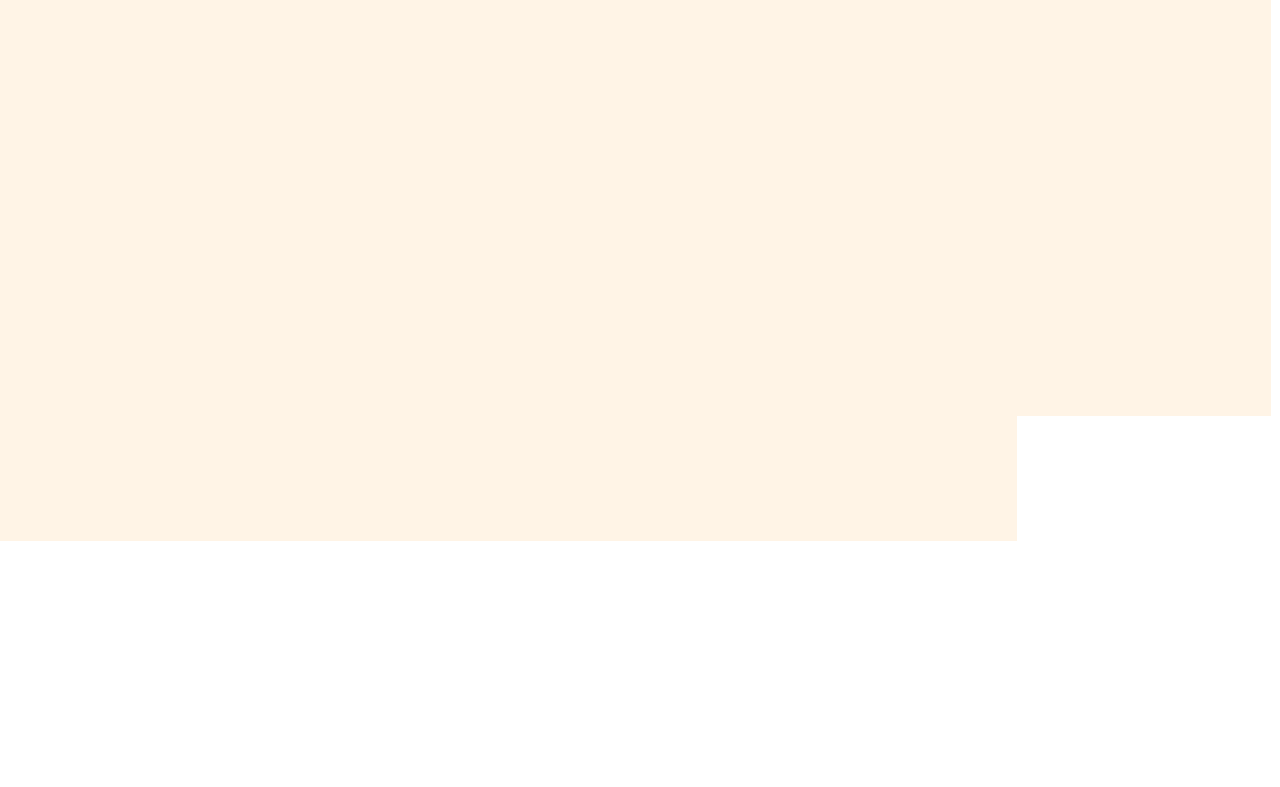
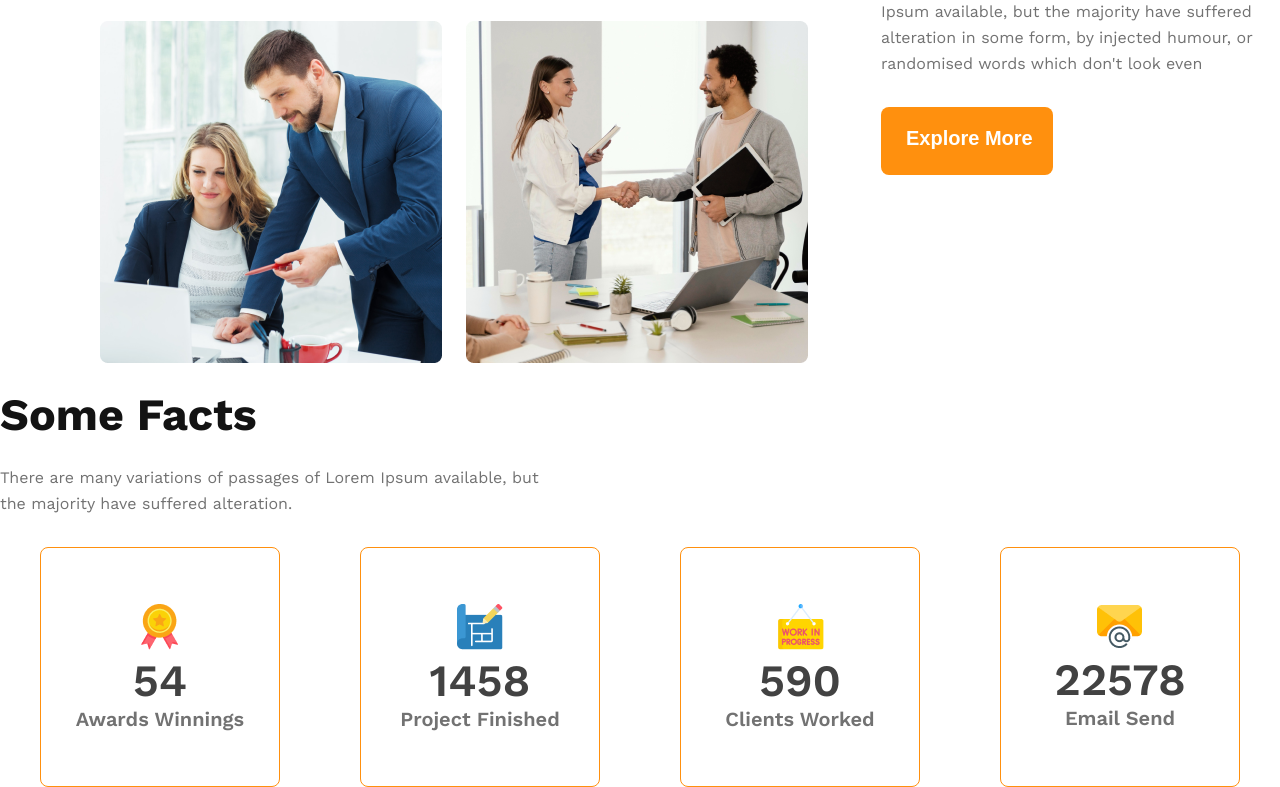
Before and after one commit to altafmahmud-s/g3-architects-website, a plain HTML site: page index.html in a window 1280 px wide. Shown: the part 1617-2404 px from the top of the page. Before the commit the page ends 2158 px from the top, so only its background shows below. Drawn offline with nearby package versions, Linux system fonts and the light colour scheme.

Commit message:
Some facts added

```diff
--- a/index.html
+++ b/index.html
@@ -81,37 +81,53 @@
 <section>
 
     <h3 class="facts">Some Facts</h3>
-    <p class="paragraph">There are many variations of passages of Lorem Ipsum available, but the majority have suffered alteration.</p>
+    <p class="paragraph fact-discription">There are many variations of passages of Lorem Ipsum available, but the majority have suffered alteration.</p>
 
     <div class="facts-container">
-        <!-- div.fact*4>img.fact-icon+h4.fact-number+h5.fact-name -->
+    <!-- div.fact-card*4>img.fact-icon+h4.fact-number+h5.fact-name -->
 
-        <div class="fact">
-            <img src="" alt="" class="fact-icon">
-            <h4 class="fact-number"></h4>
-            <h5 class="fact-name"></h5>
+
+    <div class="fact-card display-flex">
+
+        <div>
+        <img src="./images/icons/ribon.png" alt="" class="fact-icon">
+        <h4 class="fact-number">54</h4>
+        <h5 class="fact-name">Awards Winnings</h5>
+
         </div>
 
-        <div class="fact">
-            <img src="" alt="" class="fact-icon">
-            <h4 class="fact-number"></h4>
-            <h5 class="fact-name"></h5>
+    </div>
+
+    <div class="fact-card display-flex">
+        <div>
+        <img src="./images/icons/projects.png" alt="" class="fact-icon">
+        <h4 class="fact-number">1458</h4>
+        <h5 class="fact-name">Project Finished</h5>
         </div>
 
-        <div class="fact">
-            <img src="" alt="" class="fact-icon">
-            <h4 class="fact-number"></h4>
-            <h5 class="fact-name"></h5>
+    </div>
+
+    <div class="fact-card display-flex">
+
+        <div>
+        <img src="./images/icons/customers.png" alt="" class="fact-icon">
+        <h4 class="fact-number">590</h4>
+        <h5 class="fact-name">Clients Worked</h5>
         </div>
 
-        <div class="fact">
-            <img src="" alt="" class="fact-icon">
-            <h4 class="fact-number"></h4>
-            <h5 class="fact-name"></h5>
+    </div>
+
+     <div class="fact-card display-flex">
+
+        <div>
+        <img src="./images/icons/email.png" alt="" class="fact-icon">
+        <h4 class="fact-number">22578</h4>
+        <h5 class="fact-name">Email Send</h5>
         </div>
 
+    </div>
 
-    </div>
+
 
 </section>
 
--- a/styles/architects.css
+++ b/styles/architects.css
@@ -174,6 +174,47 @@
 
 
 /* Some facts */
+.facts-container{
+    display: grid;
+    grid-template-columns: repeat(4, 1fr);
+    /* gap: 125px; */
+}
+
+.facts{
+    margin-top: 25px;
+    margin-bottom: 24px;
+    font-size: 2.80rem;
+    color: #131313;
+    font-weight: bold;
+}
+
+.fact-discription{
+    max-width: 540px;
+}
+
+.fact-card{
+border: 1px solid #FF900E;
+border-radius: 8px;
+width: 240px;
+height: 240px;
+align-items: center;
+justify-content: center;
+text-align: center;
+margin-left: 40px;
+}
+
+.fact-number{
+    font-size: 2.8rem;
+    color: #424242;
+    font-weight: 600;
+}
+
+.fact-name{
+    font-size: 1.25rem;
+    color: #727272;
+    font-weight: 600;
+}
+
 
 
 /* Responsive  header part */
```
